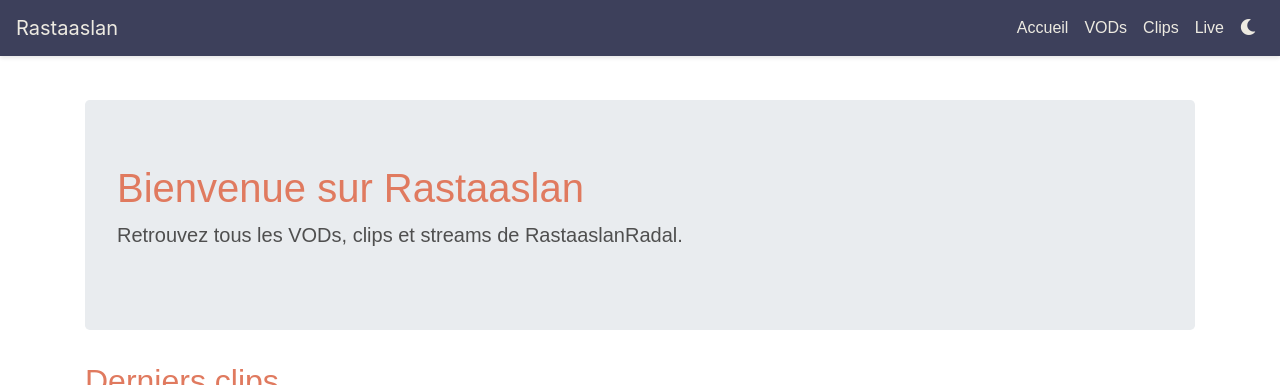
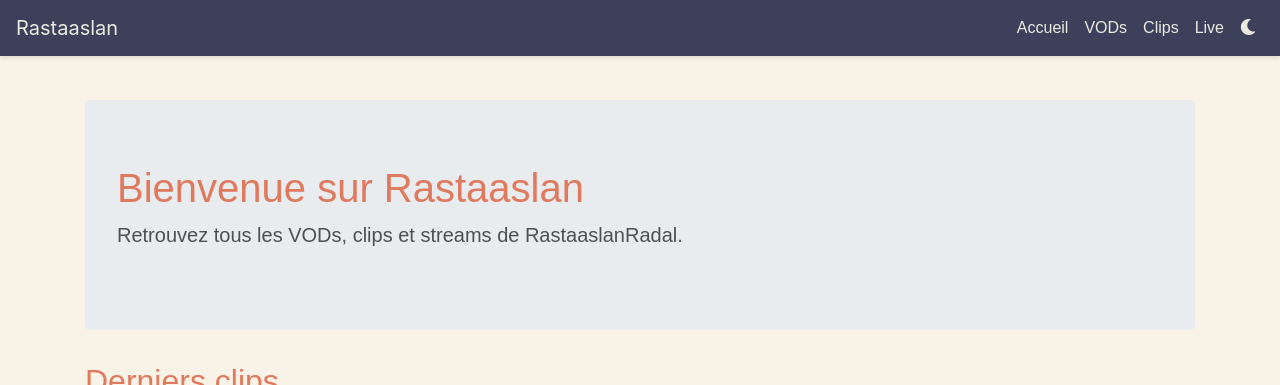
Before and after one commit to Rastaaslan/site_rastaaslan_django, a Django app: page / in a window 1280 px wide. Shown: the top 385 px of the page. Run offline with Django 5.2, Linux system fonts and the light colour scheme; data comes from the database, SQL or seed files in the repository; some libraries are stand-ins or nearby versions.

Commit message:
ajout theme sombre / clair variable

```diff
--- a/rastaaslan_app/static/css/styles.css
+++ b/rastaaslan_app/static/css/styles.css
@@ -43,7 +43,14 @@
     --card-border: rgba(255, 255, 255, 0.1);
     --shadow-color: rgba(0, 0, 0, 0.3);
 }
+/* Styles explicites pour le fond */
+html[data-theme="light"] {
+    background-color: #F8F3E6 !important; /* beige-papier */
+}
 
+html[data-theme="dark"] {
+    background-color: #1a1a2e !important; /* bleu foncé */
+}
 /* Base */
 html {
     transition: background-color var(--transition-speed) var(--transition-timing);
@@ -53,7 +60,7 @@ body {
     font-family: 'IBM Plex Sans', 'Work Sans', sans-serif;
     font-size: 16px;
     color: var(--text-primary);
-    background-color: var(--bg-primary);
+    background-color: transparent !important;
     margin: 0;
     padding: 0;
     transition: background-color var(--transition-speed) var(--transition-timing),
@@ -124,6 +131,7 @@ img {
     margin: 10px auto;
     max-width: 1200px;
     transition: background-color var(--transition-speed) var(--transition-timing);
+    background-color: transparent !important;
 }
 
 /* Navigation */
--- a/rastaaslan_app/templates/rastaaslan_app/base.html
+++ b/rastaaslan_app/templates/rastaaslan_app/base.html
@@ -65,14 +65,31 @@
     $(document).ready(function(){
         // 1. Gestion du thème clair/sombre avec effet de transition
         function setTheme(themeName) {
-            // Créer un effet de flash pour la transition
-            const flash = document.createElement('div');
-            flash.className = 'theme-transition-flash';
-            document.body.appendChild(flash);
+            // Débogage - Afficher le thème en cours de définition
+            console.log("Changement de thème vers:", themeName);
 
-            // Appliquer le thème
+            // Appliquer le thème explicitement sur html et body
             document.documentElement.setAttribute('data-theme', themeName);
+            document.documentElement.style.backgroundColor =
+                themeName === 'dark' ? '#1a1a2e' : '#F8F3E6';
+
+            // Stockage local
             localStorage.setItem('theme', themeName);
+
+            // Effet visuel plus prononcé
+            const overlay = document.createElement('div');
+            overlay.style.position = 'fixed';
+            overlay.style.top = '0';
+            overlay.style.left = '0';
+            overlay.style.width = '100%';
+            overlay.style.height = '100%';
+            overlay.style.backgroundColor = themeName === 'dark' ?
+                'rgba(0, 0, 0, 0.2)' : 'rgba(255, 255, 255, 0.2)';
+            overlay.style.zIndex = '9999';
+            overlay.style.pointerEvents = 'none';
+            overlay.style.transition = 'opacity 0.5s ease';
+
+            document.body.appendChild(overlay);
 
             // Mettre à jour l'icône
             if (themeName === 'dark') {
@@ -81,10 +98,13 @@
                 $('#theme-icon').removeClass('fa-sun').addClass('fa-moon');
             }
 
-            // Supprimer l'élément de flash après l'animation
+            // Effet de fondu
             setTimeout(() => {
-                document.body.removeChild(flash);
-            }, 500);
+                overlay.style.opacity = '0';
+                setTimeout(() => {
+                    document.body.removeChild(overlay);
+                }, 500);
+            }, 50);
         }
 
         // Initialiser le thème
```
